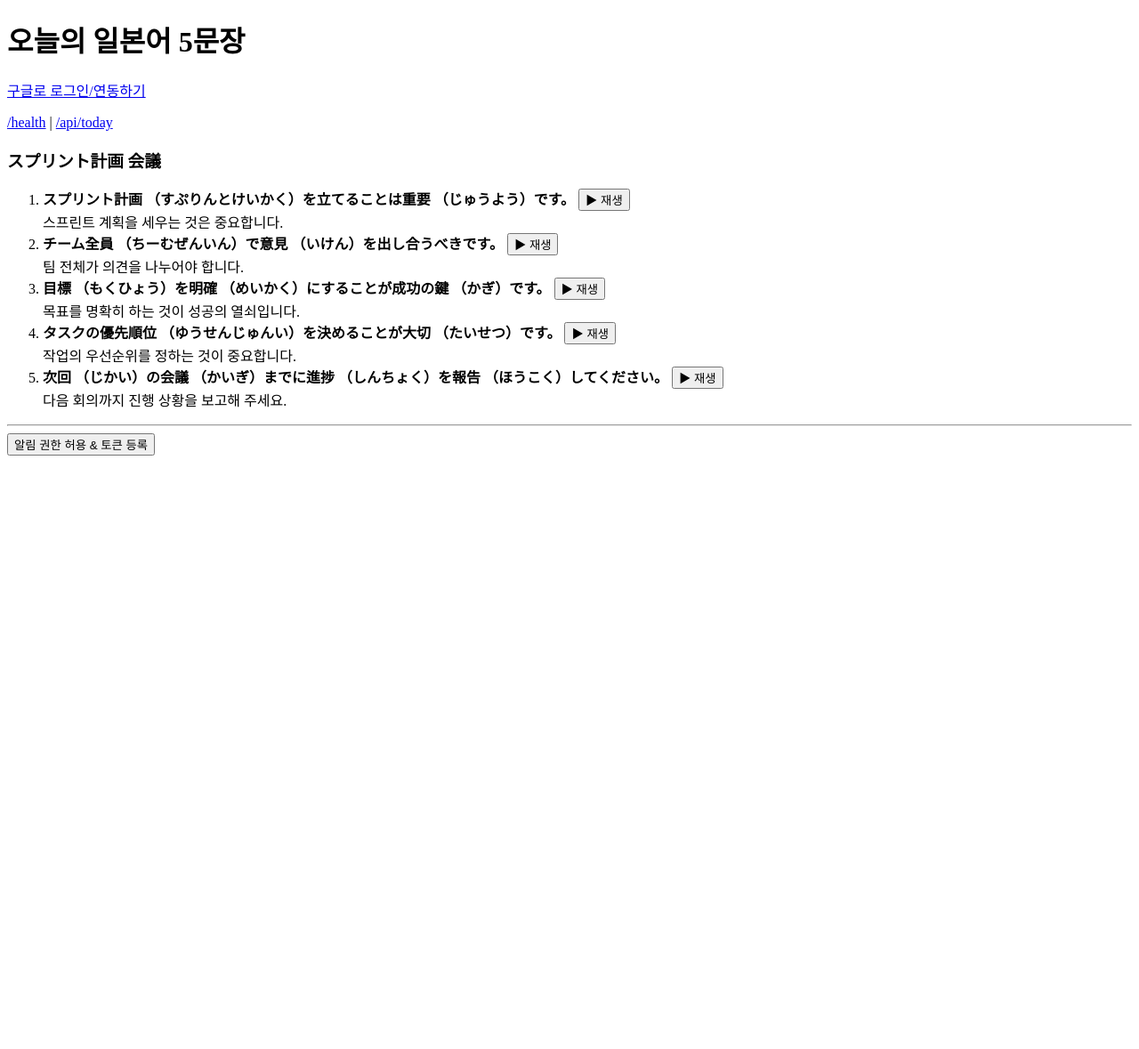
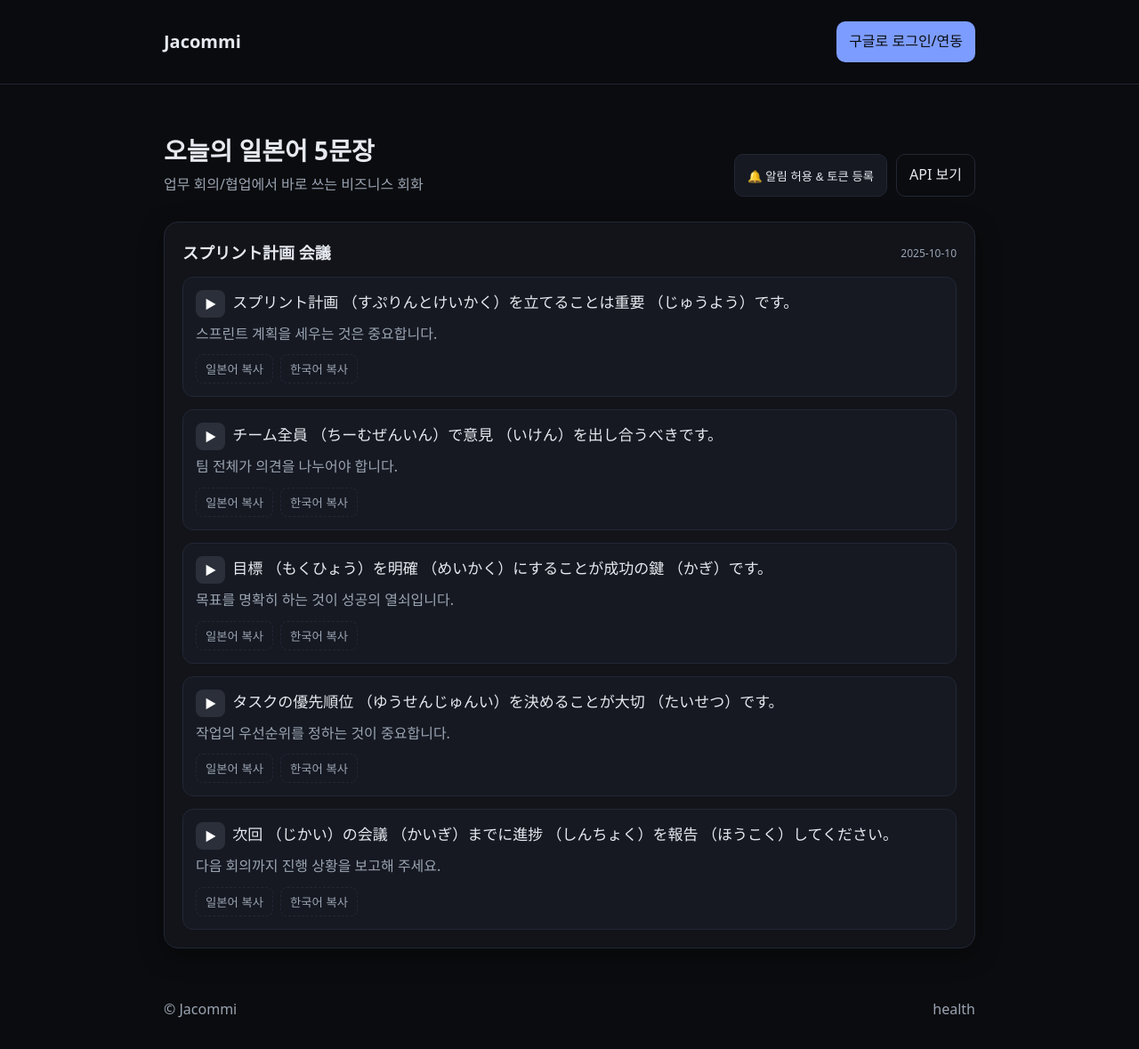
Before and after one commit to tejava7177/Jacommi, a Django app: page / in a window 1280 px wide. Shown: the whole page at 89% size. Before the commit the page ends 512 px from the top, so only its background shows below. Run offline with Django 5.2, Linux system fonts and the light colour scheme; data comes from the database, SQL or seed files in the repository; both versions use the stored data as it was after the commit.

Commit message:
css 추가 및 리디렉션 주소 수정

```diff
--- /dev/null
+++ b/static/styles.css
@@ -0,0 +1,62 @@
+:root{
+  --bg:#0b0c0f;
+  --panel:#12141a;
+  --panel-2:#161922;
+  --text:#e6e9ef;
+  --muted:#9aa4b2;
+  --primary:#7c9cff;
+  --success:#3ddc97;
+  --border:#222734;
+  --shadow:0 8px 28px rgba(0,0,0,.35);
+  --radius:16px;
+}
+
+*{box-sizing:border-box}
+html,body{margin:0;padding:0;background:var(--bg);color:var(--text);font:16px/1.6 ui-sans-serif,system-ui,-apple-system,Segoe UI,Roboto,Apple SD Gothic Neo,Noto Sans KR,Apple Color Emoji}
+.container{max-width:960px;margin:0 auto;padding:24px}
+a{color:var(--primary);text-decoration:none}
+.link.subtle{color:var(--muted)}
+.muted{color:var(--muted)}
+
+.appbar{position:sticky;top:0;background:rgba(11,12,15,.7);backdrop-filter:saturate(160%) blur(8px);border-bottom:1px solid var(--border);z-index:5}
+.appbar__inner{display:flex;align-items:center;gap:16px;justify-content:space-between}
+.brand{font-size:20px;margin:0}
+.appbar__right{display:flex;gap:12px;align-items:center}
+
+.btn{background:var(--panel-2);border:1px solid var(--border);color:var(--text);padding:10px 14px;border-radius:10px;cursor:pointer}
+.btn:hover{transform:translateY(-1px)}
+.btn--primary{background:var(--primary);color:#0b0c0f;border:none}
+.btn--ghost{background:transparent;border:1px solid var(--border)}
+.chip{padding:6px 10px;border-radius:999px;background:var(--panel-2);border:1px solid var(--border);font-size:12px;color:var(--muted)}
+.chip--success{background:rgba(61,220,151,.12);border-color:rgba(61,220,151,.5);color:var(--success)}
+
+.hero{display:flex;align-items:end;justify-content:space-between;gap:16px;margin:28px 0}
+.title{margin:0 0 4px 0;font-size:28px}
+.subtitle{margin:0;color:var(--muted)}
+.actions{display:flex;gap:10px;flex-wrap:wrap}
+
+.card{background:var(--panel);border:1px solid var(--border);border-radius:var(--radius);box-shadow:var(--shadow);padding:20px}
+.card__header{display:flex;align-items:center;gap:10px;justify-content:space-between;margin-bottom:6px}
+.topic{margin:0;font-size:18px}
+.badge{font-size:12px;color:var(--muted)}
+
+.sentences{list-style:none;margin:12px 0 0 0;padding:0;display:grid;gap:14px}
+.sentence{padding:14px;border-radius:12px;background:var(--panel-2);border:1px solid var(--border)}
+.sentence__ja{display:flex;gap:8px;align-items:flex-start;font-size:17px}
+.sentence__ko{margin-top:6px;color:var(--muted)}
+.sentence__tools{display:flex;gap:8px;margin-top:10px}
+.tool{background:transparent;border:1px dashed var(--border);color:var(--muted);padding:6px 10px;border-radius:8px;cursor:pointer}
+.tool:hover{border-style:solid;color:var(--text)}
+
+.icon-btn{background:#2a2f3a;border:none;color:#fff;border-radius:8px;padding:6px 10px;cursor:pointer}
+.icon-btn:hover{opacity:.9}
+
+.footer{display:flex;justify-content:space-between;align-items:center;padding:32px 24px;color:var(--muted)}
+
+.fade-in{animation:fade .28s ease both}
+@keyframes fade{from{opacity:0;transform:translateY(6px)}to{opacity:1;transform:none}}
+
+@media (max-width:640px){
+  .hero{flex-direction:column;align-items:flex-start}
+  .title{font-size:24px}
+}
--- a/templates/index.html
+++ b/templates/index.html
@@ -1,55 +1,98 @@
+{% load static %}
 <!doctype html>
 <html lang="ko">
 <head>
   <meta charset="utf-8" />
+  <meta name="viewport" content="width=device-width, initial-scale=1" />
   <title>오늘의 일본어 5문장</title>
-  <script>
-    function speakJa(text){ const u=new SpeechSynthesisUtterance(text); u.lang='ja-JP'; speechSynthesis.speak(u); }
-  </script>
+  <link rel="stylesheet" href="{% static 'styles.css' %}">
+  <script defer src="{% static 'main.js' %}"></script>
 </head>
 <body>
-  <h1>오늘의 일본어 5문장</h1>
-  <a href="/api/auth/google/login">구글로 로그인/연동하기</a>
-  <p><a href="/health">/health</a> | <a href="/api/today">/api/today</a></p>
+  <header class="appbar">
+    <div class="container appbar__inner">
+      <h1 class="brand">Jacommi</h1>
+
+      <nav class="appbar__right">
+        {% if request.user.is_authenticated %}
+          <span class="chip chip--success">로그인됨</span>
+          <a class="link subtle" href="/admin/">관리</a>
+        {% else %}
+          <a class="btn btn--primary" href="/api/auth/google/login">구글로 로그인/연동</a>
+        {% endif %}
+      </nav>
+    </div>
+  </header>
+
+  <main class="container fade-in">
+    <section class="hero">
+      <div>
+        <h2 class="title">오늘의 일본어 5문장</h2>
+        <p class="subtitle">업무 회의/협업에서 바로 쓰는 비즈니스 회화</p>
+      </div>
+
+      <div class="actions">
+        <button id="btn-noti" class="btn">
+          🔔 알림 허용 & 토큰 등록
+        </button>
+        <a class="btn btn--ghost" href="/api/today" target="_blank">API 보기</a>
+      </div>
+    </section>
 
     {% if payload %}
-    <h3>{{ payload.topic }}</h3>
-    <ol>
+      <section class="card">
+        <div class="card__header">
+          <h3 class="topic">{{ payload.topic }}</h3>
+          <span class="badge">{{ payload.date }}</span>
+        </div>
+
+        <ol class="sentences">
           {% for s in payload.sentences %}
-        <li>
-          <div>
-            <b>{{ s.jp }}</b>
-            <button onclick="speakJa('{{ s.jp|escapejs }}')">▶︎ 재생</button>
+          <li class="sentence">
+            <div class="sentence__ja">
+              <button class="icon-btn" aria-label="재생" onclick="speakJa('{{ s.jp|escapejs }}')">▶︎</button>
+              <span class="ja">{{ s.jp }}</span>
             </div>
-          <div>{{ s.ko }}</div>
+            <div class="sentence__ko">{{ s.ko }}</div>
+
+            <div class="sentence__tools">
+              <button class="tool" onclick="navigator.clipboard.writeText('{{ s.jp|escapejs }}');">일본어 복사</button>
+              <button class="tool" onclick="navigator.clipboard.writeText('{{ s.ko|escapejs }}');">한국어 복사</button>
+            </div>
           </li>
           {% endfor %}
         </ol>
+      </section>
     {% else %}
-    <p>아직 생성된 세트가 없어요. 대신 <a href="/api/today">/api/today</a>에서 더미 데이터를 확인할 수 있습니다.</p>
+      <section class="empty card">
+        <h3>아직 생성된 문장이 없습니다</h3>
+        <p>자정에 자동 생성되며, 관리자가 수동으로도 생성할 수 있습니다.</p>
+        <a class="link subtle" href="/admin/">관리자 바로가기</a>
+      </section>
     {% endif %}
-</body>
-  <hr>
-  <button id="enable-noti">알림 권한 허용 & 토큰 등록</button>
-  <div id="noti-status" style="font-size:12px; opacity:0.8;"></div>
+  </main>
 
-  <!-- Load FCM client code as an ES module -->
-  <script type="module" src="/static/main.js"></script>
+  <footer class="container footer">
+    <span class="muted">© Jacommi</span>
+    <a class="link subtle" href="/health">health</a>
+  </footer>
+
   <script>
-    // Provide a user gesture to trigger permission + token registration
-    document.getElementById('enable-noti')?.addEventListener('click', async () => {
-      const el = document.getElementById('noti-status');
-      try {
-        if (window.registerFCM) {
-          el.textContent = '요청 중...';
-          await window.registerFCM();
-          el.textContent = '완료! 브라우저 콘솔에서 토큰을 확인하세요.';
+    // TTS (브라우저 내장)
+    function speakJa(text){
+      const u = new SpeechSynthesisUtterance(text);
+      u.lang = 'ja-JP';
+      speechSynthesis.speak(u);
+    }
+
+    // 알림 버튼 -> main.js 에 있는 register 로 위임 (있으면 사용)
+    document.getElementById('btn-noti')?.addEventListener('click', () => {
+      if (window.requestFcmPermissionAndRegister) {
+        window.requestFcmPermissionAndRegister();
       } else {
-          el.textContent = 'main.js 로딩 전입니다. 새로고침 후 다시 시도해주세요.';
-        }
-      } catch (e) {
-        el.textContent = '실패: ' + e;
+        alert('알림 초기화 스크립트가 로드되지 않았습니다.');
       }
     });
   </script>
+</body>
 </html>
```
Also changed, not shown: Jacommi/settings.py (+11 -0 lines), db.sqlite3, 2 other files. Lines whose indentation alone changed are shown as unchanged.
